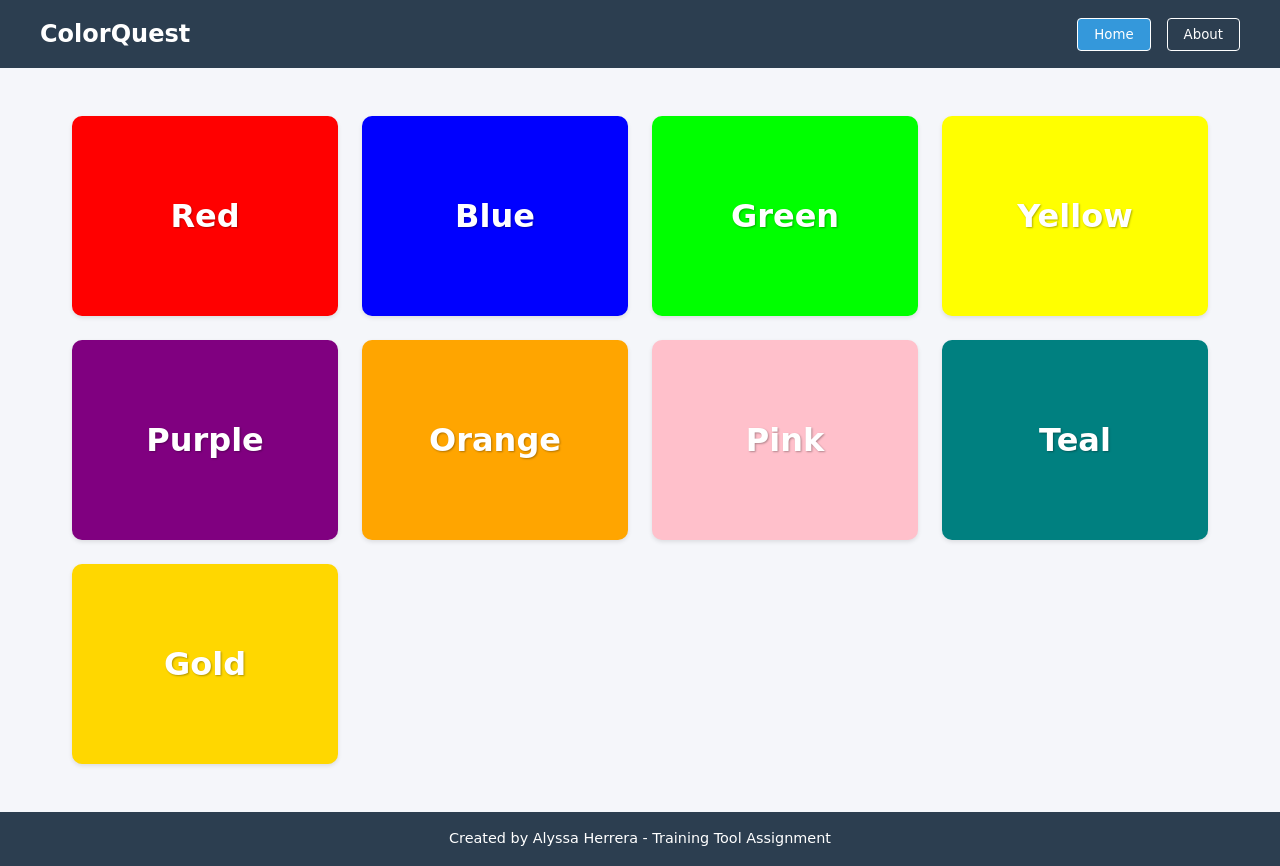
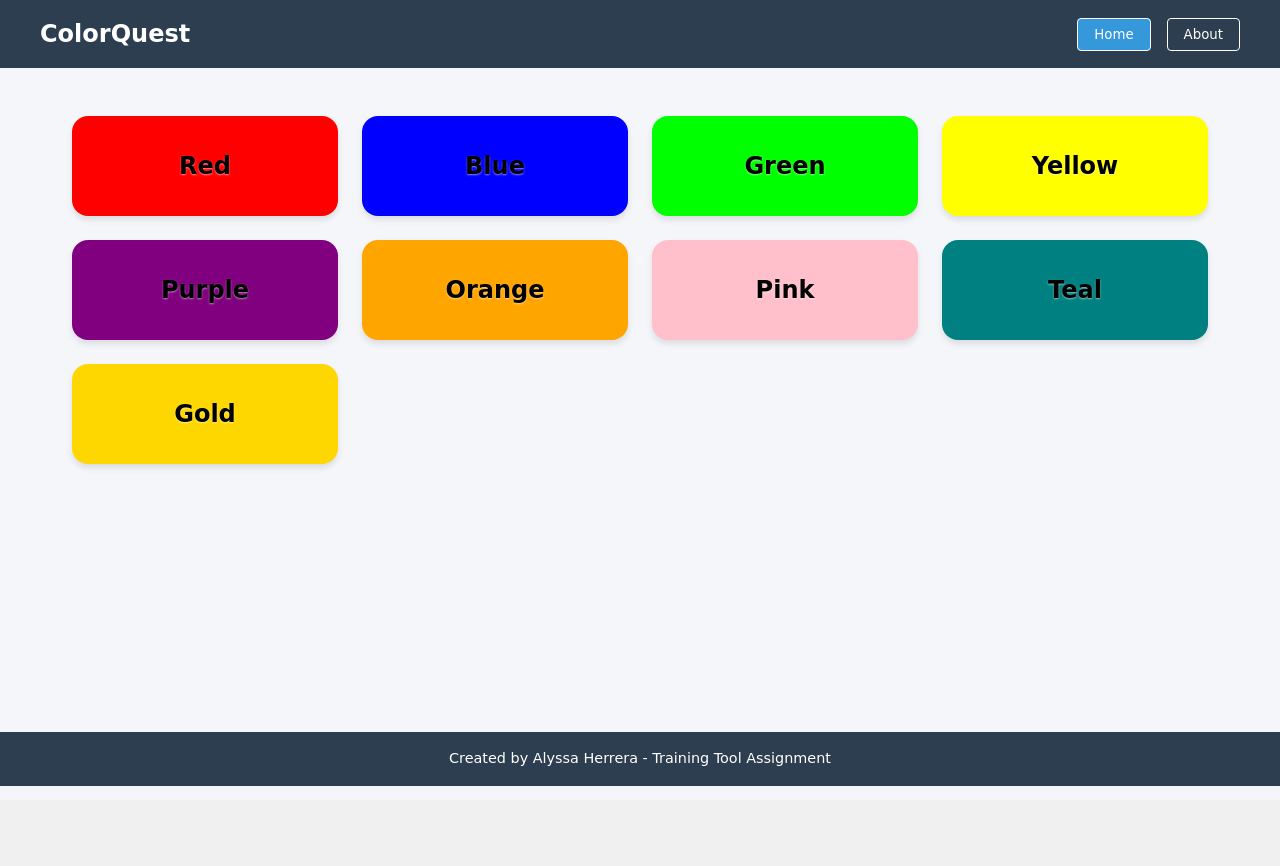
Before and after one commit to alyssagabrie/colorquest, a React (Vite) app: page / in a window 1280 px wide. After the commit the page ends 800 px from the top, so only its background shows below. Built offline with nearby package versions, Linux system fonts and the light colour scheme.

Commit message:
Add 404.html for GitHub Pages SPA support

```diff
--- a/package.json
+++ b/package.json
@@ -5,7 +5,8 @@
   "type": "module",
   "scripts": {
     "dev": "vite",
-    "build": "tsc && vite build",
+    "build": "tsc && vite build && npm run postbuild",
+    "postbuild": "node -e \"require('fs').copyFileSync('dist/index.html', 'dist/404.html')\"",
     "lint": "eslint . --ext ts,tsx --report-unused-disable-directives --max-warnings 0",
     "preview": "vite preview"
   },
--- a/src/components/ColorCard.tsx
+++ b/src/components/ColorCard.tsx
@@ -1,14 +1,10 @@
 import React from 'react';
 
-interface Color {
-  name: string;
-  hex: string;
-  description: string;
-  myth: string;
-}
-
 interface ColorCardProps {
-  color: Color;
+  color: {
+    name: string;
+    hex: string;
+  };
   onClick: () => void;
 }
 
@@ -18,17 +14,14 @@ const ColorCard: React.FC<ColorCardProps> = ({ color, onClick }) => {
       onClick={onClick}
       style={{
         backgroundColor: color.hex,
-        padding: '20px',
-        borderRadius: '10px',
+        padding: '2rem',
+        borderRadius: '1rem',
         cursor: 'pointer',
-        transition: 'transform 0.2s',
-        boxShadow: '0 2px 4px rgba(0,0,0,0.1)',
+        transition: 'transform 0.2s ease-in-out',
         display: 'flex',
         alignItems: 'center',
         justifyContent: 'center',
-        minHeight: '200px',
-        color: '#fff',
-        textShadow: '1px 1px 2px rgba(0,0,0,0.3)'
+        boxShadow: '0 4px 6px rgba(0, 0, 0, 0.1)'
       }}
       onMouseOver={(e) => {
         e.currentTarget.style.transform = 'scale(1.05)';
@@ -37,23 +30,17 @@ const ColorCard: React.FC<ColorCardProps> = ({ color, onClick }) => {
         e.currentTarget.style.transform = 'scale(1)';
       }}
     >
-      <h2 style={{ margin: 0, fontSize: '32px', fontWeight: 'bold' }}>{color.name}</h2>
+      <h2 style={{
+        color: '#000',
+        margin: 0,
+        fontSize: '1.5rem',
+        fontWeight: 'bold',
+        textShadow: '0 1px 2px rgba(255, 255, 255, 0.5)'
+      }}>
+        {color.name}
+      </h2>
     </div>
   );
 };
 
-// Helper function to determine text color based on background color
-function getContrastColor(hexColor: string): string {
-  // Convert hex to RGB
-  const r = parseInt(hexColor.slice(1, 3), 16);
-  const g = parseInt(hexColor.slice(3, 5), 16);
-  const b = parseInt(hexColor.slice(5, 7), 16);
-
-  // Calculate luminance
-  const luminance = (0.299 * r + 0.587 * g + 0.114 * b) / 255;
-
-  // Return black or white based on luminance
-  return luminance > 0.5 ? '#000000' : '#FFFFFF';
-}
-
 export default ColorCard;
```
